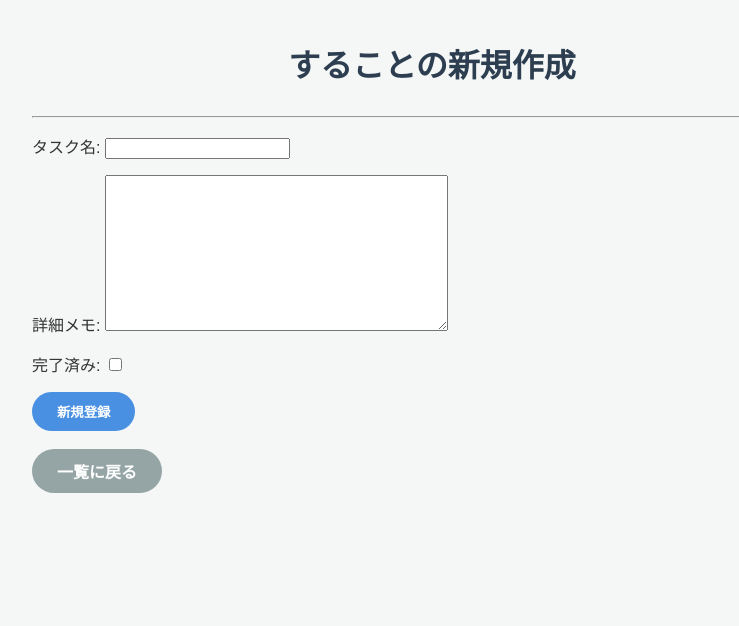
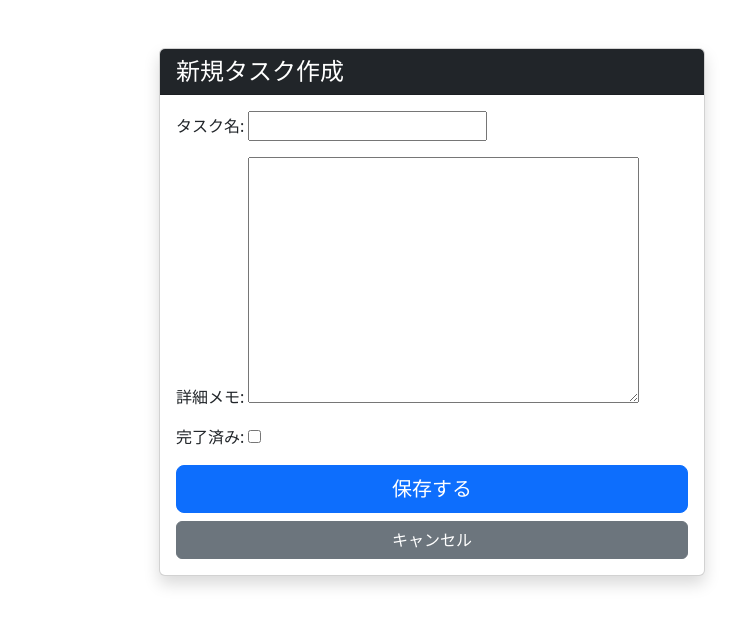
Before and after one commit to yook11/django-study-record, a Django app: page /exe03/new/ in a window 1280 px wide. Shown: the top 626 px of the page, without its empty margins (208-947 px from the left). Run offline with Django 5.2, Linux system fonts and the light colour scheme; the visitor is signed in with stand-in values (Sample User, id 1).

Commit message:
ユーザー認証機能の追加と作成画面のデザイン修正

```diff
--- /dev/null
+++ b/templates/base.html
@@ -0,0 +1,15 @@
+<!doctype html>
+<html lang="ja">
+  <head>
+    <meta charset="utf-8">
+    <meta name="viewport" content="width=device-width, initial-scale=1">
+    <title>ToDo App</title>
+    <link href="https://cdn.jsdelivr.net/npm/bootstrap@5.3.0/dist/css/bootstrap.min.css" rel="stylesheet">
+  </head>
+  <body>
+    {% block content %}
+    {% endblock %}
+
+    <script src="https://cdn.jsdelivr.net/npm/bootstrap@5.3.0/dist/js/bootstrap.bundle.min.js"></script>
+  </body>
+</html>
--- a/todoapp/models.py
+++ b/todoapp/models.py
@@ -1,6 +1,9 @@
 from django.db import models
+from django.contrib.auth.models import User
 
 class Todo(models.Model):
+    user = models.ForeignKey(User, on_delete=models.CASCADE)
+
     title = models.CharField(max_length=30)
 
     memo = models.TextField(null=True, blank=True)
--- a/todoapp/templates/todoapp/todo_create.html
+++ b/todoapp/templates/todoapp/todo_create.html
@@ -1,25 +1,27 @@
-<!DOCTYPE html>
-<html lang="ja">
-<head>
-    <meta charset="UTF-8">
-    <title>新規作成</title>
-    {% load static %}
-    <link rel="stylesheet" href="{% static 'todoapp/styles.css' %}">
-</head>
-<body>
-    <div class="container">
-        <h1>することの新規作成</h1>
-        <hr>
-        <form method="post">
-            {% csrf_token %}
-            {{ form.as_p }}
-            <button type="submit" class="btn btn-primary">新規登録</button>
-        </form>
+{% extends 'base.html' %}
 
-        <br>
-        <div class="back-button">
-            <a href="{% url 'todo_list' %}" class="btn btn-secondary">一覧に戻る</a>
+{% block content %}
+<div class="container mt-5">
+    <div class="row justify-content-center">
+        <div class="col-md-6">
+            <div class="card shadow">
+                <div class="card-header bg-dark text-white">
+                    <h4 class="mb-0">新規タスク作成</h4>
+                </div>
+                <div class="card-body">
+                    <form method="post">
+                        {% csrf_token %}
+                        <div class="mb-3">
+                            {{ form.as_p }}
+                        </div>
+                        <div class="d-grid gap-2">
+                            <button type="submit" class="btn btn-primary btn-lg">保存する</button>
+                            <a href="{% url 'todo_list' %}" class="btn btn-secondary">キャンセル</a>
+                        </div>
+                    </form>
+                </div>
+            </div>
         </div>
     </div>
-</body>
-</html>
+</div>
+{% endblock %}
--- a/todoapp/views.py
+++ b/todoapp/views.py
@@ -14,6 +14,13 @@ from django.contrib.auth.mixins import LoginRequiredMixin
 class TodoBaseView(LoginRequiredMixin, SuccessMessageMixin):
     model = models.Todo
     success_url = reverse_lazy('todo_list')
+
+    def get_queryset(self):
+        return super().get_queryset().filter(user=self.request.user)
+
+    def form_valid(self, form):
+        form.instance.user = self.request.user
+        return super().form_valid(form)
     # ここに共通の設定をまとめておくことができます
 
 # ==========================================
```
Also changed, not shown: bookapp/migrations/0003_alter_book_author_alter_book_cover_image_and_more.py (added), todoapp/migrations/0002_todo_user.py (added).
